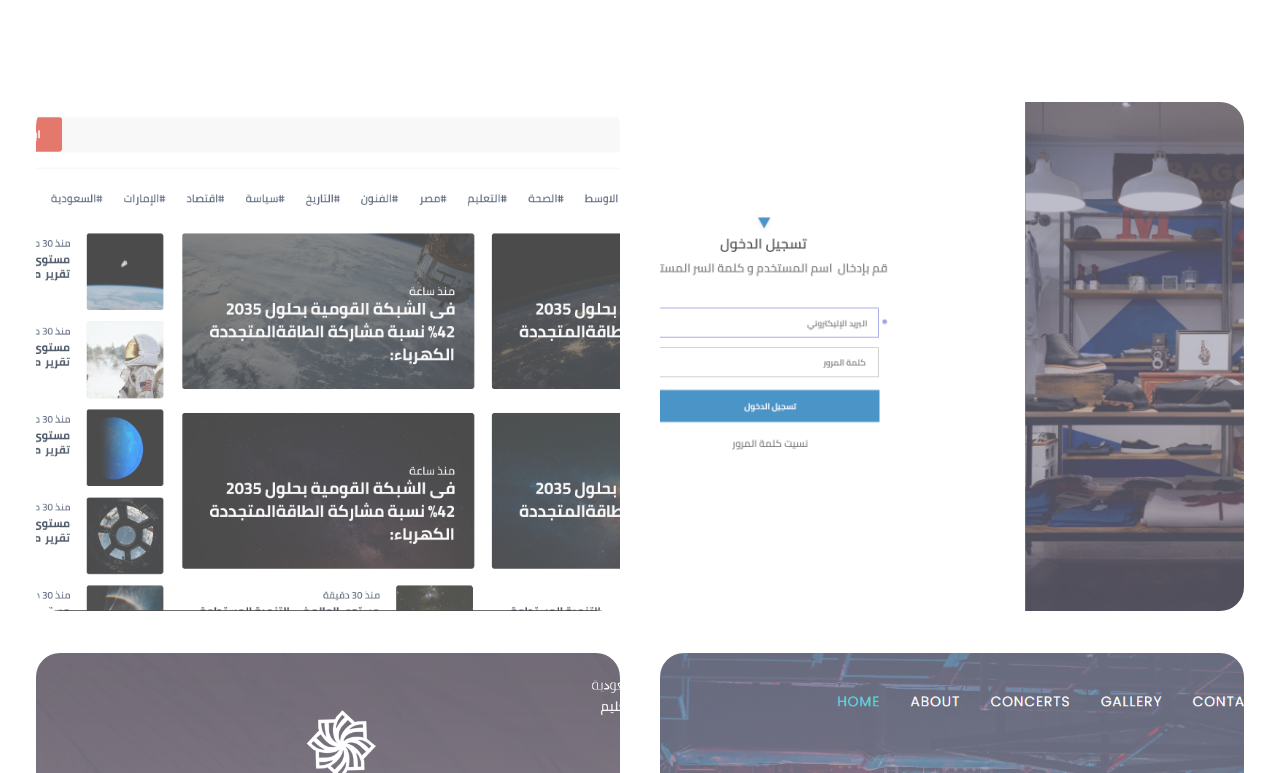
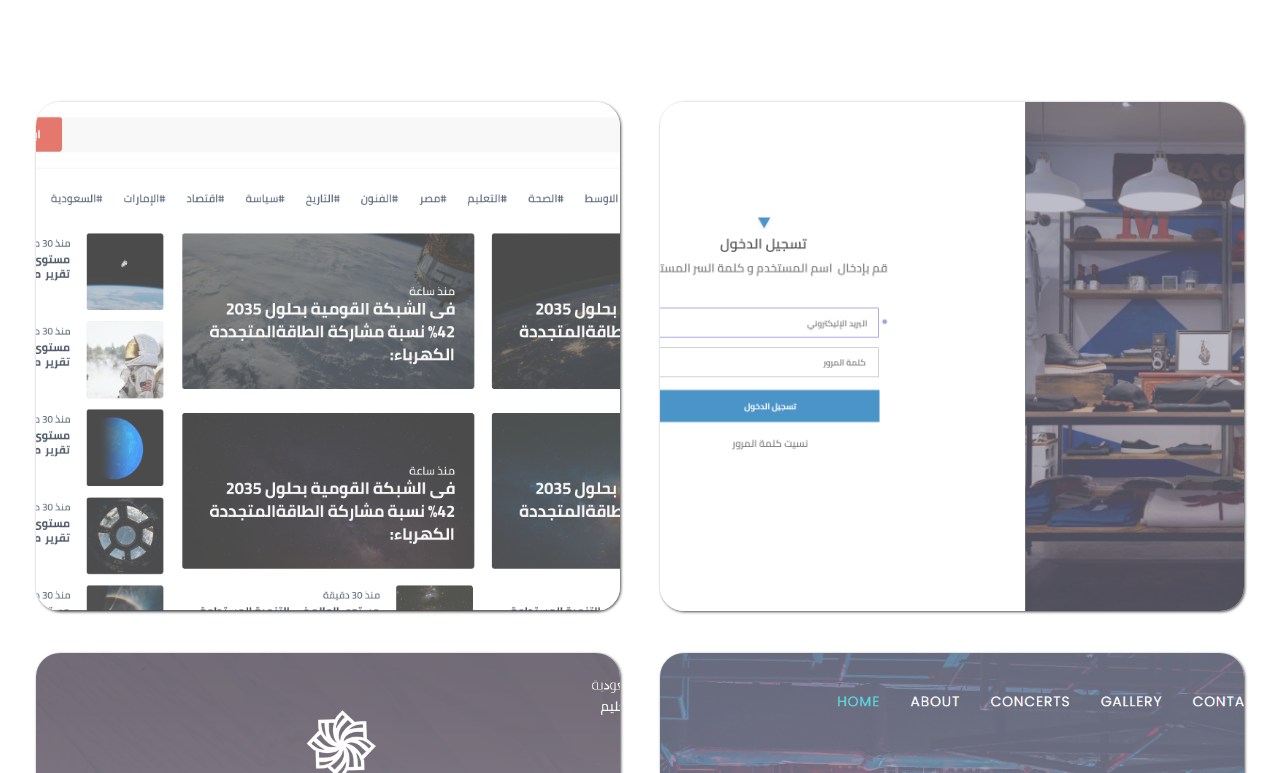
Before and after one commit to GeorgeNagib/bld.codes, a React (Create React App) app: page / in a window 1280 px wide. Shown: the part 1847-2620 px from the top of the page. Built offline with nearby package versions, Linux system fonts and the light colour scheme.

Commit message:
Update project.styles.css

```diff
--- a/src/components/project/project.styles.css
+++ b/src/components/project/project.styles.css
@@ -15,6 +15,7 @@
   -o-object-fit: cover;
   object-fit: cover;
   border-radius: 24px;
+  box-shadow:1px 1px 3px #000;
 }
 
 @media (max-width: 575.98px) {
```
